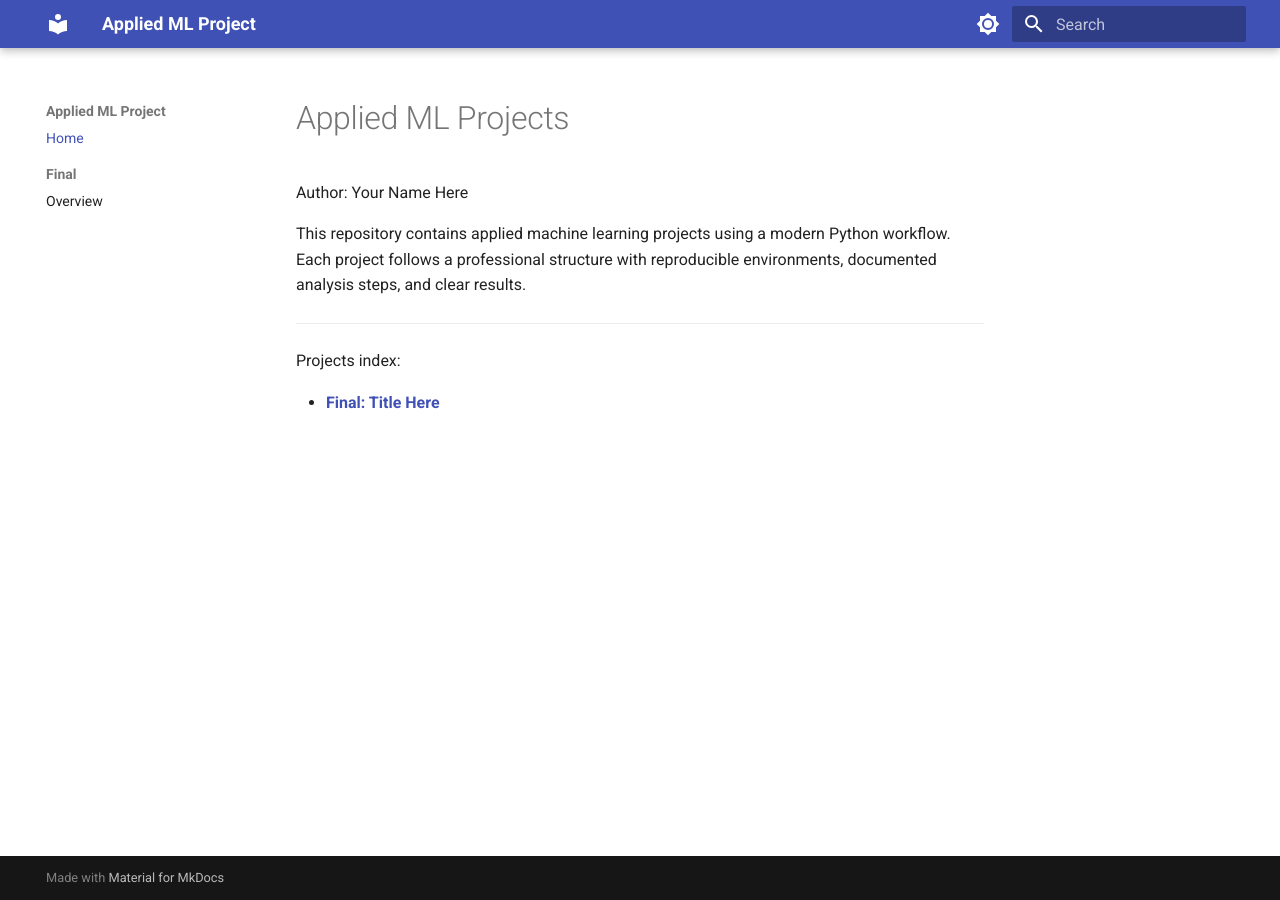
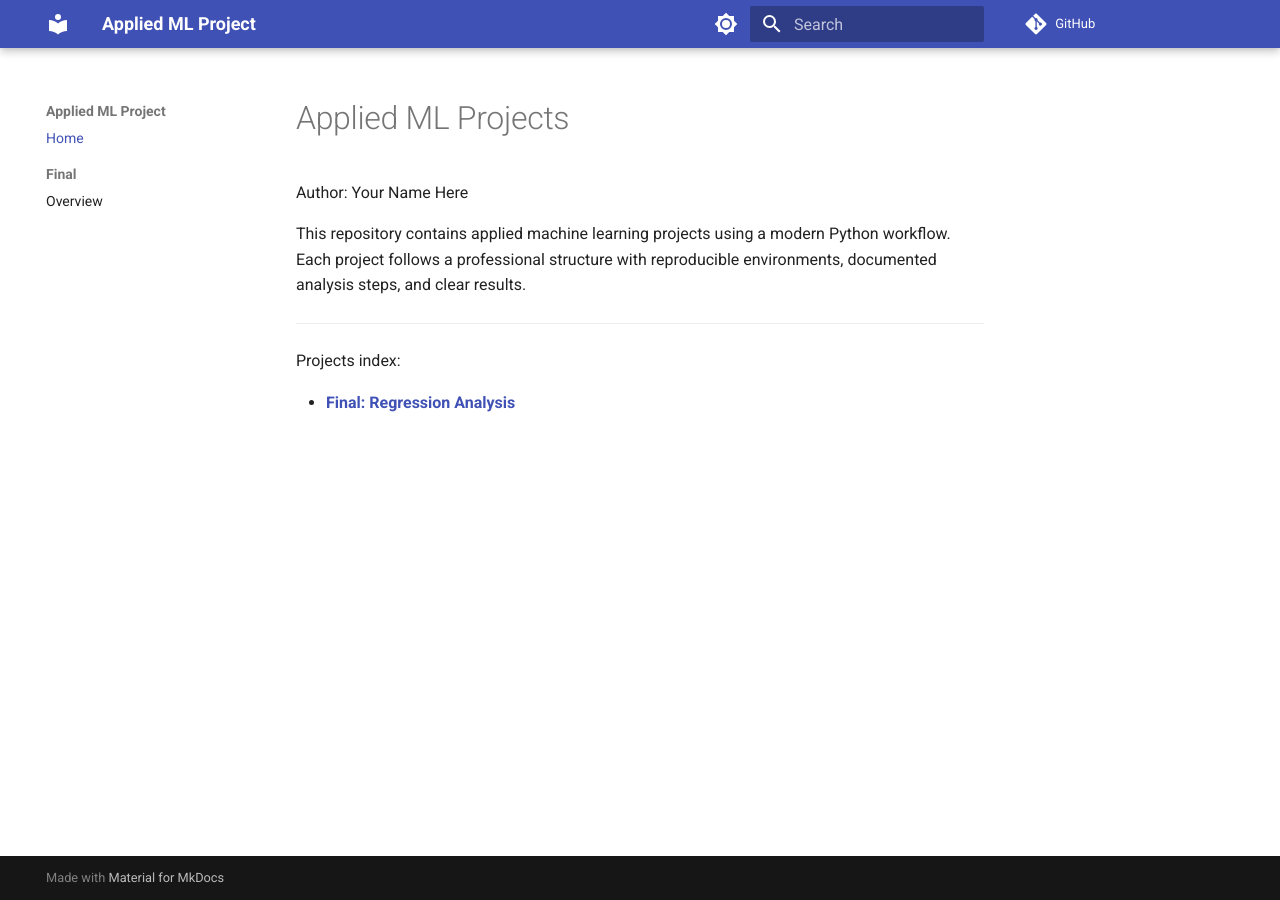
Before and after one commit to ssowers2/ml_regression_sowers, an MkDocs documentation site: the page built from docs/index.md, in a window 1280 px wide. Built offline with MkDocs 1.6.1 and Material for MkDocs 9.7.7, drawn with Linux system fonts in a browser that asks for light colours; comment, search, counter and statistics services are not loaded; some of the changed lines change nothing that is shown.

Commit message:
Update docs site

```diff
--- a/docs/index.md
+++ b/docs/index.md
@@ -9,4 +9,4 @@ Each project follows a professional structure with reproducible environments, do
 
 Projects index:
 
-- [**Final: Title Here**](final/README.md)
+- [**Final: Regression Analysis**](final/README.md)
--- a/mkdocs.yml
+++ b/mkdocs.yml
@@ -2,8 +2,8 @@
 # Configuration file for MkDocs (Automated project documentation generator)
 
 site_name: Applied ML Project
-site_url:
-repo_url:
+site_url: https://ssowers2.github.io/applied-ml-sowers/
+repo_url: https://github.com/ssowers2/ml_regression_sowers
 site_description: Professional applied ML project
 site_author: Sabriya Sowers
 docs_dir: docs
```
Also changed, not shown: 1 other file.
